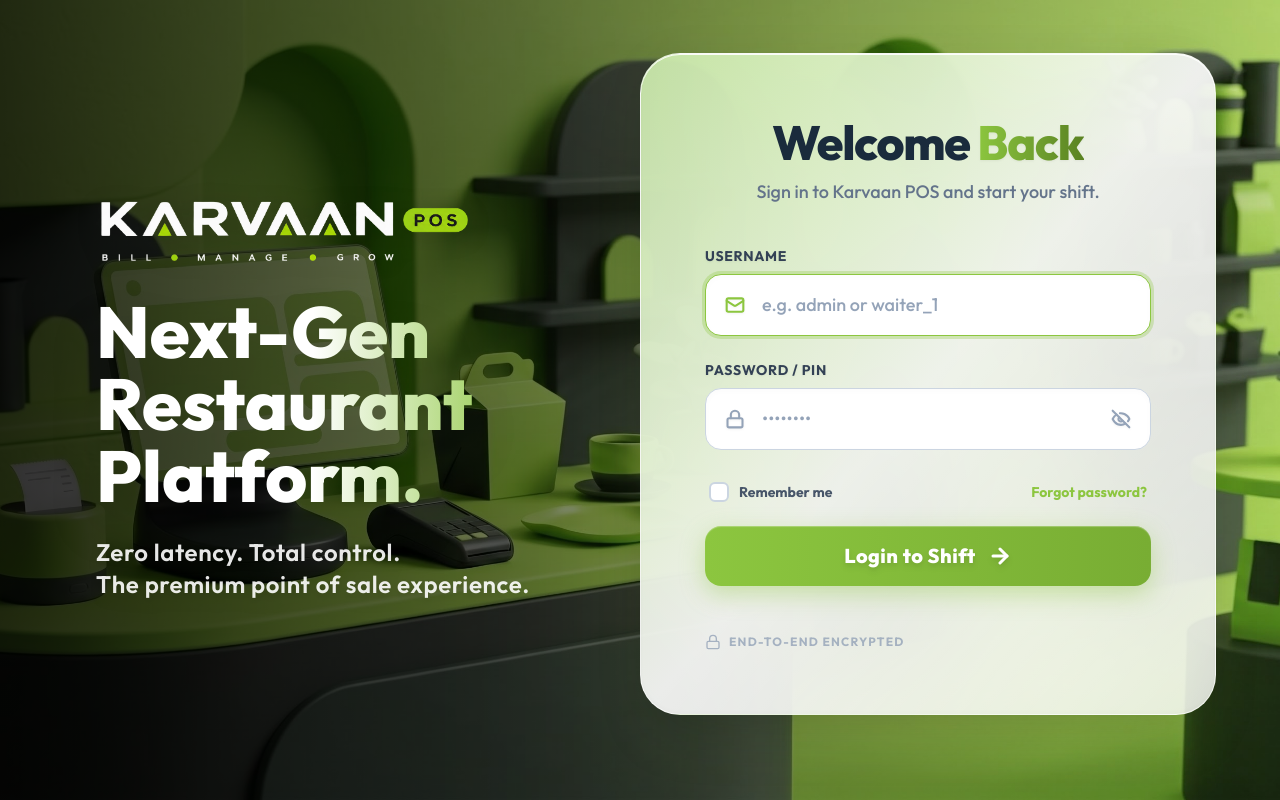
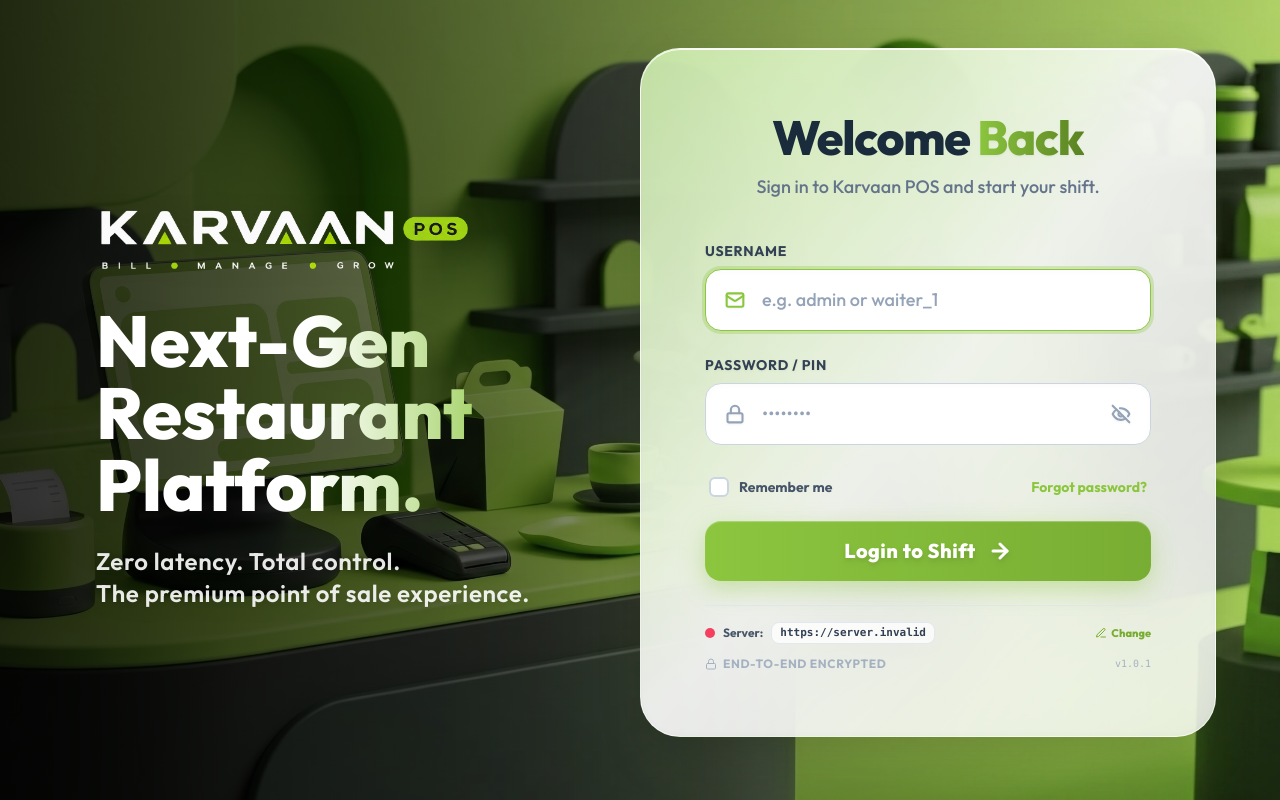
Before and after one commit to shiblymohammed/karvaan_pos_core, a React (Vite) app in the folder frontend/: page / in a window 1280 px wide. Built offline with nearby package versions, Linux system fonts and the light colour scheme; no server answers.

Commit message:
feat(login): display live backend server URL badge and quick server switcher

```diff
--- a/frontend/src/screens/FullLoginScreen.tsx
+++ b/frontend/src/screens/FullLoginScreen.tsx
@@ -1,6 +1,7 @@
 import React, { useState, useRef, useEffect } from 'react';
-import { Mail, Lock, EyeOff, ArrowRight, Check, Loader2 } from 'lucide-react';
+import { Mail, Lock, EyeOff, ArrowRight, Check, Loader2, Server, Wifi, RefreshCw, Edit3, X } from 'lucide-react';
 import { useAuthStore } from '../store/useAuthStore';
+import { getServerUrl, setServerUrl, probeServer } from '../services/serverConfig';
 
 export const FullLoginScreen: React.FC = () => {
   const { fullLogin } = useAuthStore();
@@ -12,6 +13,49 @@
   const [rememberMe, setRememberMe] = useState(false);
   const [isLoading, setIsLoading] = useState(false);
   const [isShaking, setIsShaking] = useState(false);
+
+  // Server health & switch modal state
+  const [serverUrl, setServerUrlState] = useState(getServerUrl());
+  const [serverPing, setServerPing] = useState<number | null>(null);
+  const [showServerModal, setShowServerModal] = useState(false);
+  const [customUrl, setCustomUrl] = useState(serverUrl);
+  const [isTestingServer, setIsTestingServer] = useState(false);
+  const [testResult, setTestResult] = useState<{ ok: boolean; msg: string } | null>(null);
+
+  useEffect(() => {
+    checkServerHealth(serverUrl);
+  }, [serverUrl]);
+
+  const checkServerHealth = async (urlToCheck: string) => {
+    try {
+      const res = await probeServer(urlToCheck);
+      setServerPing(res.ok ? res.latencyMs : -1);
+    } catch {
+      setServerPing(-1);
+    }
+  };
+
+  const handleTestAndSaveServer = async () => {
+    if (!customUrl.trim()) return;
+    setIsTestingServer(true);
+    setTestResult(null);
+    try {
+      const res = await probeServer(customUrl.trim());
+      if (res.ok) {
+        setServerUrl(customUrl.trim());
+        setServerUrlState(customUrl.trim());
+        setServerPing(res.latencyMs);
+        setTestResult({ ok: true, msg: `Connected successfully (${res.latencyMs}ms)` });
+        setTimeout(() => setShowServerModal(false), 800);
+      } else {
+        setTestResult({ ok: false, msg: 'Server unreachable at this address' });
+      }
+    } catch (err: any) {
+      setTestResult({ ok: false, msg: err?.message || 'Connection failed' });
+    } finally {
+      setIsTestingServer(false);
+    }
+  };
 
   const usernameRef = useRef<HTMLInputElement>(null);
   const passwordRef = useRef<HTMLInputElement>(null);
@@ -215,10 +259,118 @@
           </button>
         </form>
 
-        <div className="mt-8 md:mt-12 mb-4 md:mb-0 flex items-center justify-center md:justify-start gap-1.5 md:gap-2 text-[#94a3b8] opacity-80 shrink-0">
-          <Lock className="h-3.5 w-3.5 md:h-4 md:w-4" />
-          <span className="text-[10px] md:text-xs font-bold uppercase tracking-widest">End-to-End Encrypted</span>
+        {/* Server Connection Indicator */}
+        <div className="mt-6 pt-4 border-t border-slate-200/80 flex items-center justify-between text-xs text-slate-500 shrink-0">
+          <div className="flex items-center gap-2 overflow-hidden">
+            <span
+              className={`w-2.5 h-2.5 rounded-full shrink-0 ${
+                serverPing === null
+                  ? 'bg-amber-400 animate-pulse'
+                  : serverPing >= 0
+                  ? 'bg-emerald-500 shadow-[0_0_8px_rgba(16,185,129,0.5)]'
+                  : 'bg-rose-500'
+              }`}
+            />
+            <span className="font-bold text-[#475569] shrink-0">Server:</span>
+            <span className="font-mono text-[11px] font-bold text-slate-700 bg-white/80 border border-slate-200 px-2 py-0.5 rounded-lg truncate max-w-[180px] sm:max-w-[240px]">
+              {serverUrl}
+            </span>
+            {serverPing !== null && serverPing >= 0 && (
+              <span className="text-[10px] font-bold text-emerald-600 hidden sm:inline">
+                {serverPing}ms
+              </span>
+            )}
+          </div>
+          <button
+            type="button"
+            onClick={() => {
+              setCustomUrl(serverUrl);
+              setTestResult(null);
+              setShowServerModal(true);
+            }}
+            className="text-[11px] font-extrabold text-[#78ad33] hover:text-[#5a8222] flex items-center gap-1 pl-2 shrink-0 cursor-pointer active:scale-95"
+          >
+            <Edit3 className="h-3 w-3" /> Change
+          </button>
         </div>
+
+        <div className="mt-3 mb-2 md:mb-0 flex items-center justify-between text-[#94a3b8] opacity-80 shrink-0 text-[10px] md:text-xs">
+          <div className="flex items-center gap-1.5">
+            <Lock className="h-3 w-3" />
+            <span className="font-bold uppercase tracking-wider">End-to-End Encrypted</span>
+          </div>
+          <span className="font-mono text-[10px]">v1.0.1</span>
+        </div>
+
+        {/* Server Switch Modal */}
+        {showServerModal && (
+          <div className="fixed inset-0 bg-black/60 backdrop-blur-sm z-50 flex items-center justify-center p-4">
+            <div className="bg-white rounded-3xl border border-slate-200 shadow-2xl p-6 w-full max-w-md space-y-4 text-left">
+              <div className="flex items-center justify-between pb-2 border-b border-slate-100">
+                <div className="flex items-center gap-2">
+                  <div className="w-8 h-8 rounded-xl bg-emerald-500/10 text-emerald-600 flex items-center justify-center">
+                    <Server className="h-4 w-4" />
+                  </div>
+                  <h3 className="font-black text-base text-slate-800">Backend Server URL</h3>
+                </div>
+                <button
+                  type="button"
+                  onClick={() => setShowServerModal(false)}
+                  className="p-1 rounded-lg text-slate-400 hover:text-slate-600"
+                >
+                  <X className="h-5 w-5" />
+                </button>
+              </div>
+
+              <div className="space-y-2">
+                <label className="block text-xs font-black text-slate-600 uppercase">
+                  Server Address (HTTP / HTTPS)
+                </label>
+                <input
+                  type="text"
+                  value={customUrl}
+                  onChange={e => setCustomUrl(e.target.value)}
+                  placeholder="e.g. http://wq8ss.aiccloud.online"
+                  className="w-full px-4 py-3 bg-slate-50 border border-slate-300 rounded-xl font-mono text-sm text-slate-800 font-bold focus:outline-none focus:ring-2 focus:ring-[#8cc63f]"
+                />
+                <p className="text-[11px] text-slate-500">
+                  Default cloud server: <code className="font-bold text-slate-700">http://wq8ss.aiccloud.online</code>
+                </p>
+              </div>
+
+              {testResult && (
+                <div
+                  className={`p-3 rounded-xl text-xs font-bold ${
+                    testResult.ok
+                      ? 'bg-emerald-50 border border-emerald-200 text-emerald-700'
+                      : 'bg-rose-50 border border-rose-200 text-rose-700'
+                  }`}
+                >
+                  {testResult.ok ? '✓ ' : '✗ '} {testResult.msg}
+                </div>
+              )}
+
+              <div className="flex items-center justify-end gap-2 pt-2">
+                <button
+                  type="button"
+                  onClick={() => setShowServerModal(false)}
+                  className="px-4 py-2.5 rounded-xl border border-slate-200 text-slate-600 text-xs font-bold hover:bg-slate-50 cursor-pointer"
+                >
+                  Cancel
+                </button>
+                <button
+                  type="button"
+                  onClick={handleTestAndSaveServer}
+                  disabled={isTestingServer || !customUrl.trim()}
+                  className="px-5 py-2.5 bg-gradient-to-r from-[#8cc63f] to-[#78ad33] hover:from-[#7ab036] hover:to-[#6a982c] text-white text-xs font-black rounded-xl shadow-sm transition-all flex items-center gap-1.5 cursor-pointer disabled:opacity-50"
+                >
+                  {isTestingServer ? <Loader2 className="h-3.5 w-3.5 animate-spin" /> : <Wifi className="h-3.5 w-3.5" />}
+                  {isTestingServer ? 'Testing…' : 'Test & Connect'}
+                </button>
+              </div>
+            </div>
+          </div>
+        )}
       </div>
     </div>
   );
```
